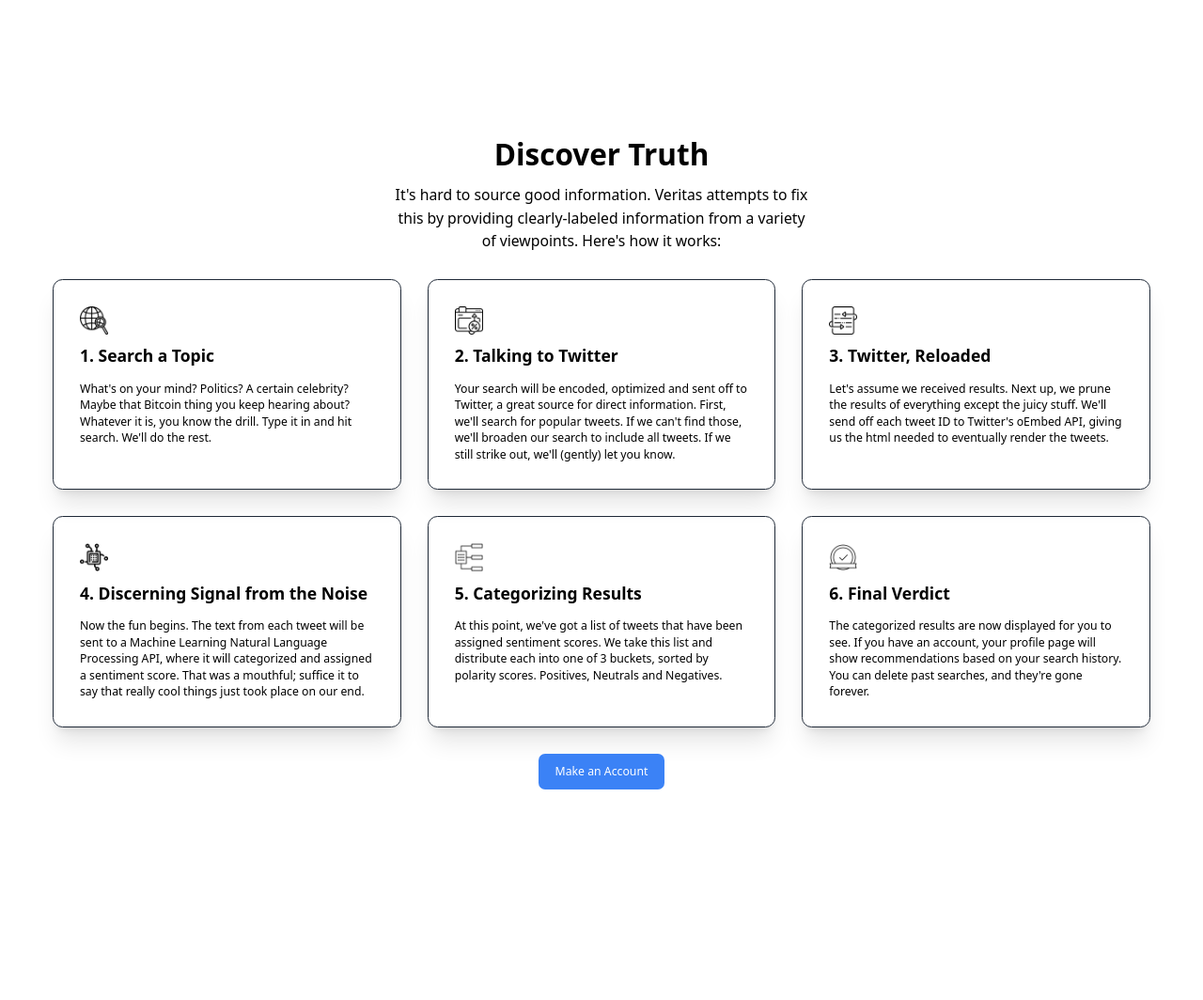
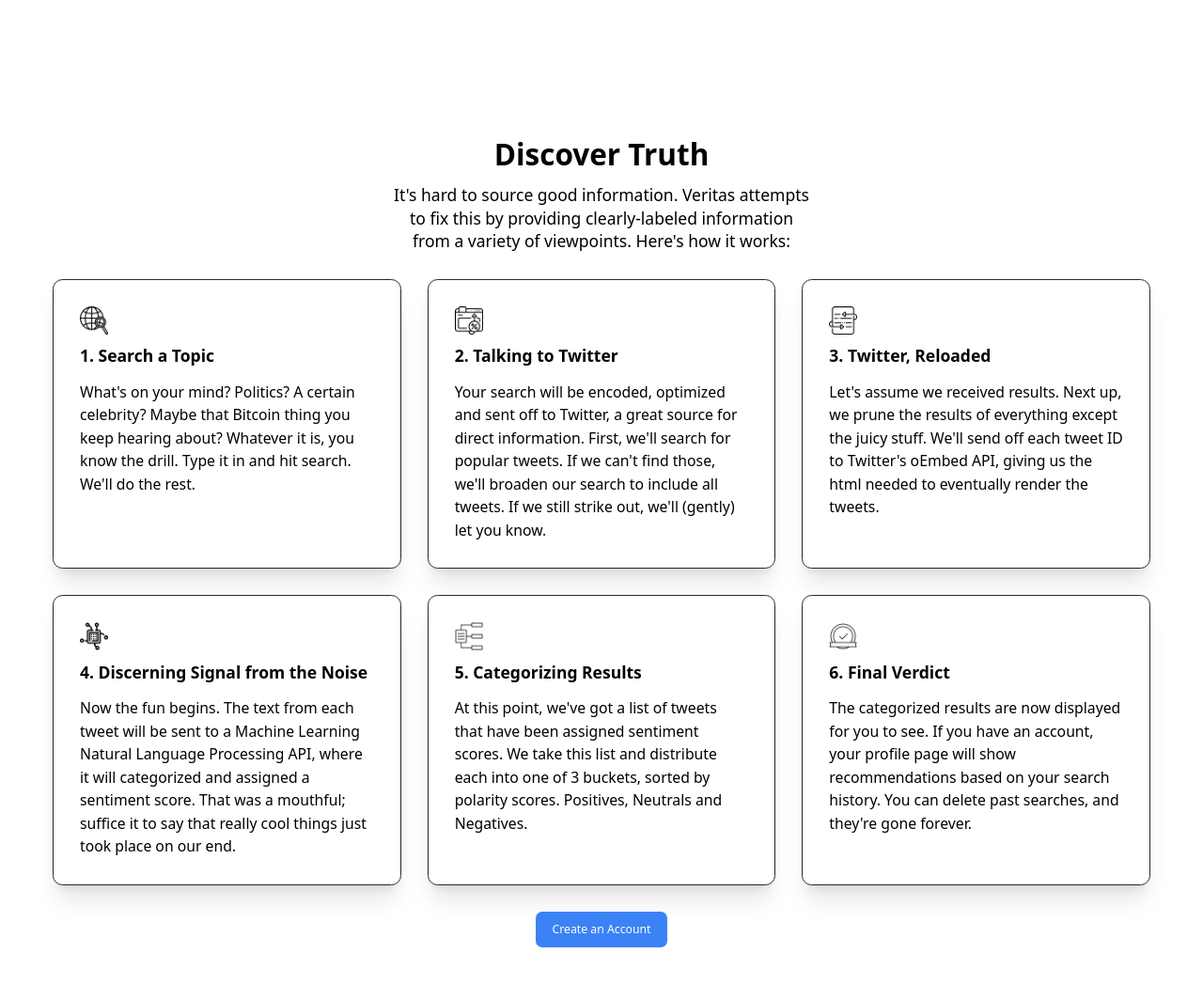
Before and after one commit to jwhudnall/Veritasearch, a Flask app: page / in a window 1280 px wide. Shown: the part 499-1563 px from the top of the page at 94% size. Before the commit the page ends 1339 px from the top, so only its background shows below. Run offline with Flask 2, Linux system fonts and the light colour scheme; data that the repository does not hold is empty; parts of the project's set-up code (start-up, migrations or seed data) failed here and were passed over; some libraries are stand-ins or nearby versions.

Commit message:
Change font styles on main page

```diff
--- a/templates/index.html
+++ b/templates/index.html
@@ -35,7 +35,7 @@ Veritas
 
     {% if queries %}
     <h2 class="text-center mt-4">Latest Searches:</h2>
-    <div id="headlineWords" class="flex flex-row justify-center">
+    <div id="headlineWords" class="mt-1 flex flex-row justify-center">
         {% for query in queries %}
           <a href="/search/{{query}}">
           <span class="inline-block bg-gray-200 rounded-full px-3 py-1 text-xs font-semibold text-gray-700 hover:cursor-pointer mr-2 mb-2">{{query}}</span>
@@ -52,7 +52,7 @@ Veritas
     <div class="max-w-lg mx-auto text-center">
       <h2 class="text-3xl font-bold sm:text-4xl">Discover Truth</h2>
 
-      <p class="mt-4 text-lg">
+      <p class="mt-4 text-xl">
         It's hard to source good information. Veritas attempts to fix this by providing clearly-labeled information from a variety of viewpoints. Here's how it works:
       </p>
     </div>
@@ -63,7 +63,7 @@ Veritas
 
         <h3 class="mt-3 text-xl font-bold">1. Search a Topic</h3>
 
-        <p class="mt-4 text-sm">
+        <p class="mt-4 text-lg">
           What's on your mind? Politics? A certain celebrity? Maybe that Bitcoin thing you keep hearing about? Whatever it is, you know the drill. Type it in and hit search. We'll do the rest.
         </p>
       </div>
@@ -73,7 +73,7 @@ Veritas
 
         <h3 class="mt-3 text-xl font-bold">2. Talking to Twitter</h3>
 
-        <p class="mt-4 text-sm">
+        <p class="mt-4 text-lg">
           Your search will be encoded, optimized and sent off to Twitter, a great source for direct information. First, we'll search for popular tweets. If we can't find those, we'll broaden our search to include all tweets. If we still strike out, we'll (gently) let you know.
         </p>
       </div>
@@ -82,7 +82,7 @@ Veritas
         <img src="/static/images/update-icon.png" height="30" width="30" alt="Search">
         <h3 class="mt-3 text-xl font-bold">3. Twitter, Reloaded</h3>
 
-        <p class="mt-4 text-sm">
+        <p class="mt-4 text-lg">
           Let's assume we received results. Next up, we prune the results of everything except the juicy stuff. We'll send off each tweet ID to Twitter's oEmbed API, giving us the html needed to eventually render the tweets.
         </p>
       </div>
@@ -92,7 +92,7 @@ Veritas
 
         <h3 class="mt-3 text-xl font-bold">4. Discerning Signal from the Noise</h3>
 
-        <p class="mt-4 text-sm">
+        <p class="mt-4 text-lg">
           Now the fun begins. The text from each tweet will be sent to a Machine Learning Natural Language Processing API, where it will categorized and assigned a sentiment score. That was a mouthful; suffice it to say that really cool things just took place on our end.
         </p>
       </div>
@@ -102,7 +102,7 @@ Veritas
 
         <h3 class="mt-3 text-xl font-bold">5. Categorizing Results</h3>
 
-        <p class="mt-4 text-sm">
+        <p class="mt-4 text-lg">
           At this point, we've got a list of tweets that have been assigned sentiment scores. We take this list and distribute each into one of 3 buckets, sorted by polarity scores. Positives, Neutrals and Negatives.
         </p>
       </div>
@@ -112,7 +112,7 @@ Veritas
 
         <h3 class="mt-3 text-xl font-bold">6. Final Verdict</h3>
 
-        <p class="mt-4 text-sm">
+        <p class="mt-4 text-lg">
           The categorized results are now displayed for you to see. If you have an account, your profile page will show recommendations based on your search history. You can delete past searches, and they're gone forever.
         </p>
       </div>
@@ -140,7 +140,7 @@ Veritas
     {% else %}
     <div class="text-center">
       <a class="inline-block px-5 py-3 text-sm text-white font-medium bg-blue-500 rounded-lg" href="/register">
-        Make an Account
+        Create an Account
       </a>
     </div>
     {% endif %}
```
